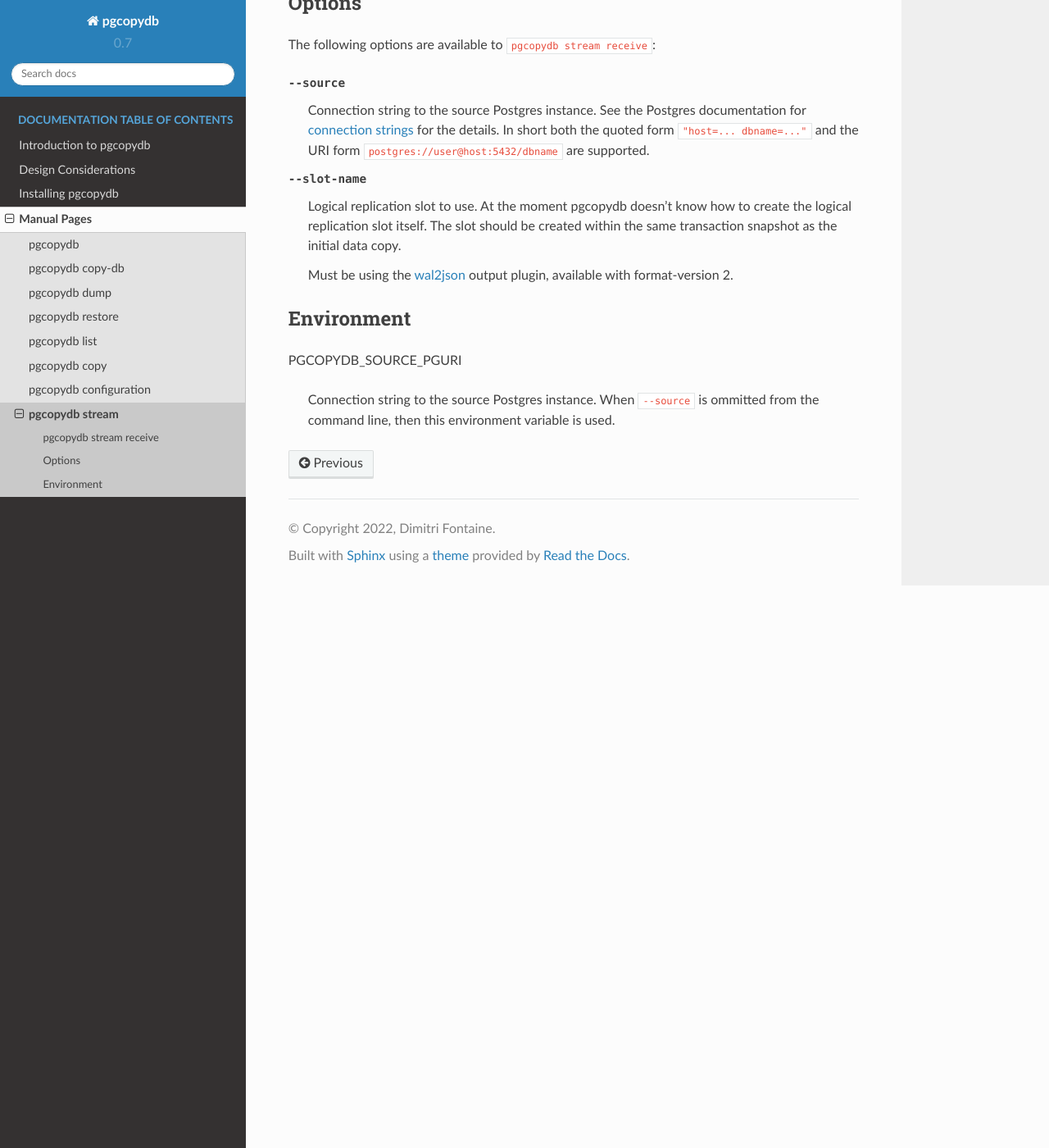
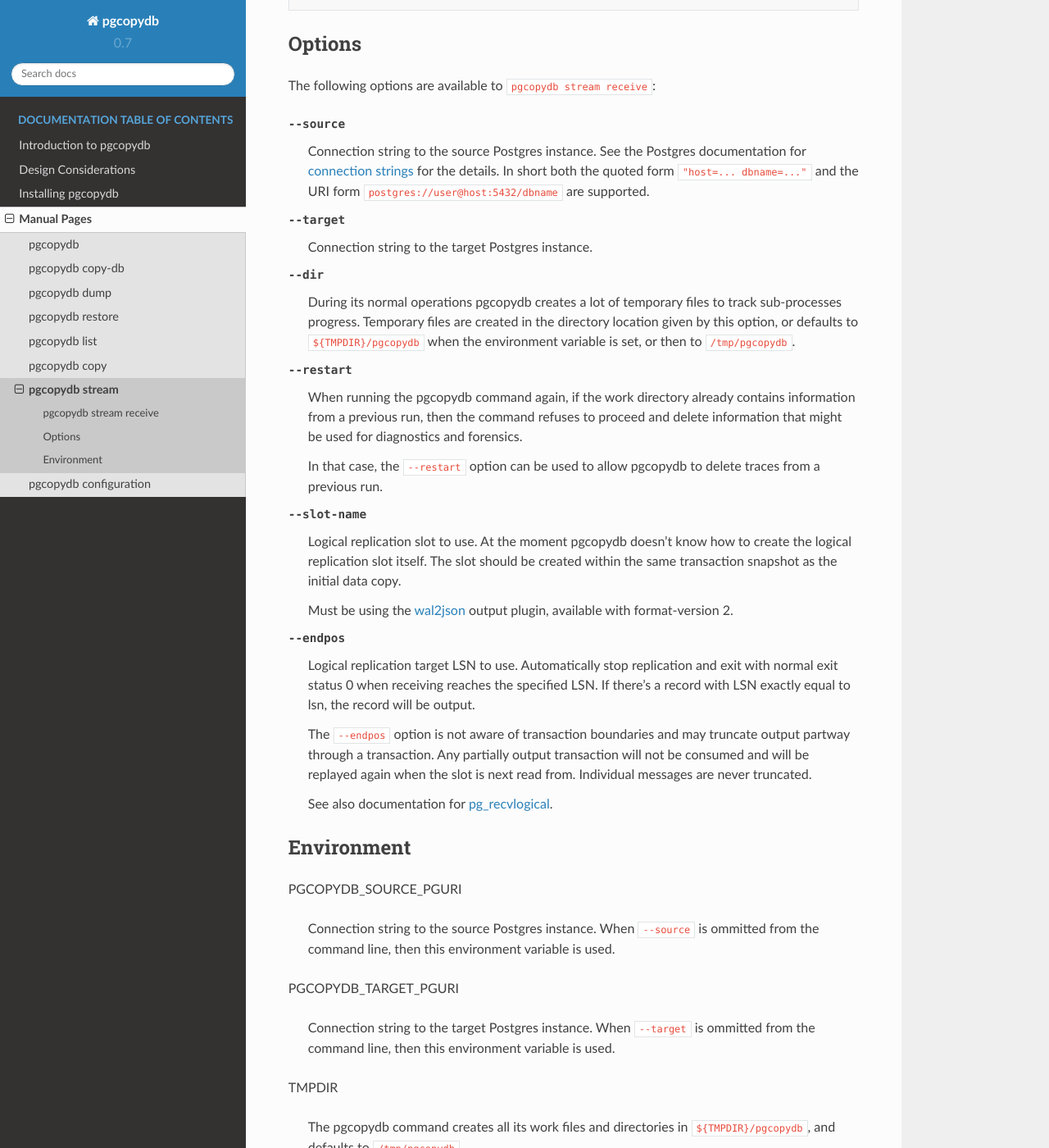
Before and after one commit to dimitri/pgcopydb, a Sphinx documentation site: the page built from docs/ref/pgcopydb_stream.rst, in a window 1280 px wide and 1400 px high, scrolled down 1158 px. Shown: the whole window at 82% size. Built offline with Sphinx 7.4.7 and the Read the Docs theme 2.0.0, drawn with Linux system fonts in a browser that asks for light colours; some of the changed text lies outside the part shown.

Commit message:
Review docs.

```diff
--- a/docs/ref/manual.rst
+++ b/docs/ref/manual.rst
@@ -16,5 +16,5 @@ their own manual page.
    pgcopydb_restore
    pgcopydb_list
    pgcopydb_copy
+   pgcopydb_stream
    pgcopydb_config
-   pgcopydb_stream
--- a/docs/ref/pgcopydb_stream.rst
+++ b/docs/ref/pgcopydb_stream.rst
@@ -51,7 +51,11 @@ tables to COPY the data from.
    usage: pgcopydb stream receive  --source ...
 
      --source         Postgres URI to the source database
+     --dir            Work directory to use
+     --restart        Allow restarting when temp files exist already
      --slot-name      Stream changes recorded by this slot
+     --endpos         LSN position where to stop receiving changes
+
 
 Options
 -------
@@ -67,6 +71,28 @@ The following options are available to ``pgcopydb stream receive``:
 
   __ https://www.postgresql.org/docs/current/libpq-connect.html#LIBPQ-CONNSTRING
 
+--target
+
+  Connection string to the target Postgres instance.
+
+--dir
+
+  During its normal operations pgcopydb creates a lot of temporary files to
+  track sub-processes progress. Temporary files are created in the directory
+  location given by this option, or defaults to
+  ``${TMPDIR}/pgcopydb`` when the environment variable is set, or
+  then to ``/tmp/pgcopydb``.
+
+--restart
+
+  When running the pgcopydb command again, if the work directory already
+  contains information from a previous run, then the command refuses to
+  proceed and delete information that might be used for diagnostics and
+  forensics.
+
+  In that case, the ``--restart`` option can be used to allow pgcopydb to
+  delete traces from a previous run.
+
 --slot-name
 
   Logical replication slot to use. At the moment pgcopydb doesn't know how
@@ -78,6 +104,22 @@ The following options are available to ``pgcopydb stream receive``:
 
   __ https://github.com/eulerto/wal2json/
 
+--endpos
+
+  Logical replication target LSN to use. Automatically stop replication and
+  exit with normal exit status 0 when receiving reaches the specified LSN.
+  If there's a record with LSN exactly equal to lsn, the record will be
+  output.
+
+  The ``--endpos`` option is not aware of transaction boundaries and may
+  truncate output partway through a transaction. Any partially output
+  transaction will not be consumed and will be replayed again when the slot
+  is next read from. Individual messages are never truncated.
+
+  See also documentation for `pg_recvlogical`__.
+
+  __ https://www.postgresql.org/docs/current/app-pgrecvlogical.html
+
 Environment
 -----------
 
@@ -85,3 +127,13 @@ PGCOPYDB_SOURCE_PGURI
 
   Connection string to the source Postgres instance. When ``--source`` is
   ommitted from the command line, then this environment variable is used.
+
+PGCOPYDB_TARGET_PGURI
+
+  Connection string to the target Postgres instance. When ``--target`` is
+  ommitted from the command line, then this environment variable is used.
+
+TMPDIR
+
+  The pgcopydb command creates all its work files and directories in
+  ``${TMPDIR}/pgcopydb``, and defaults to ``/tmp/pgcopydb``.
```
